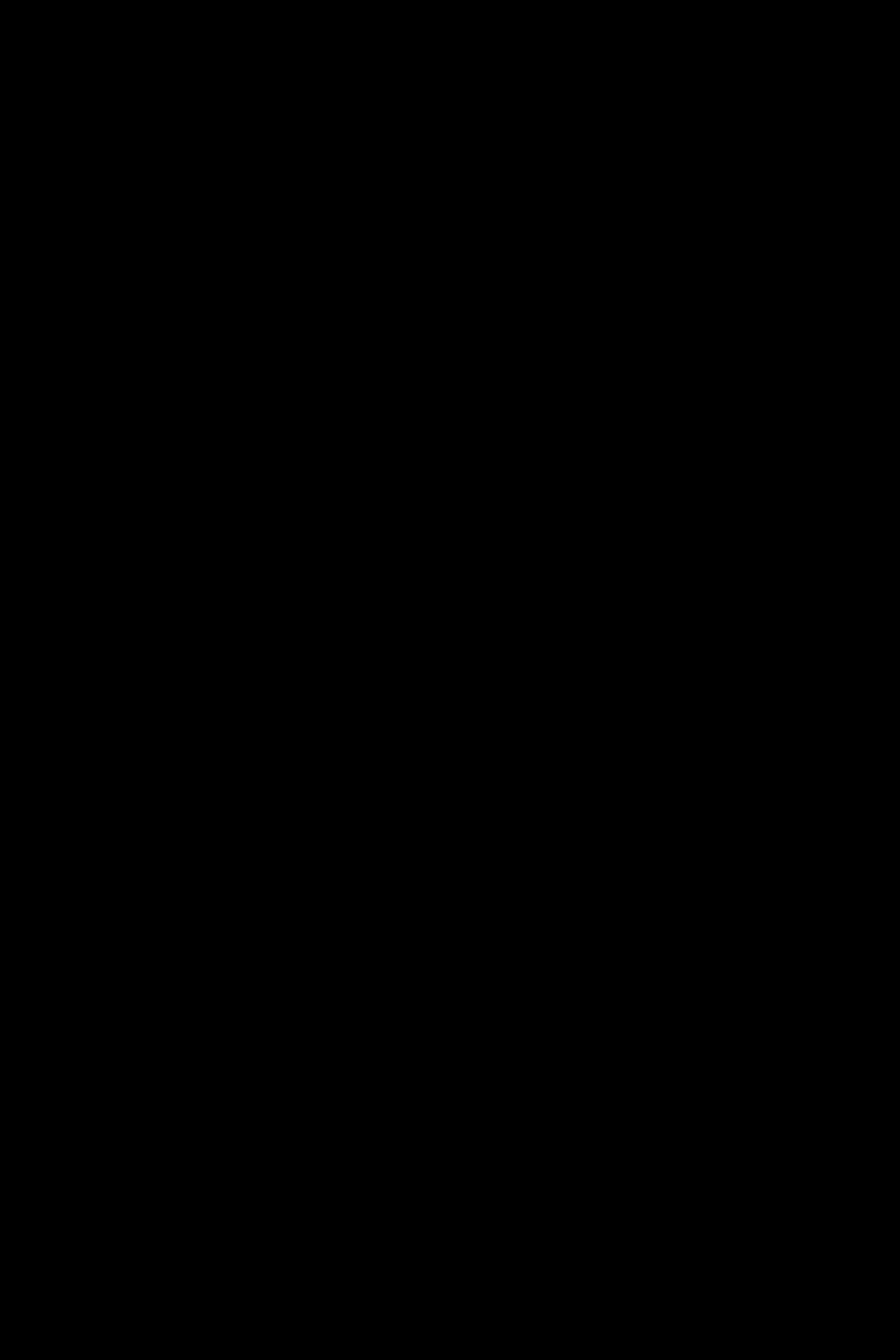
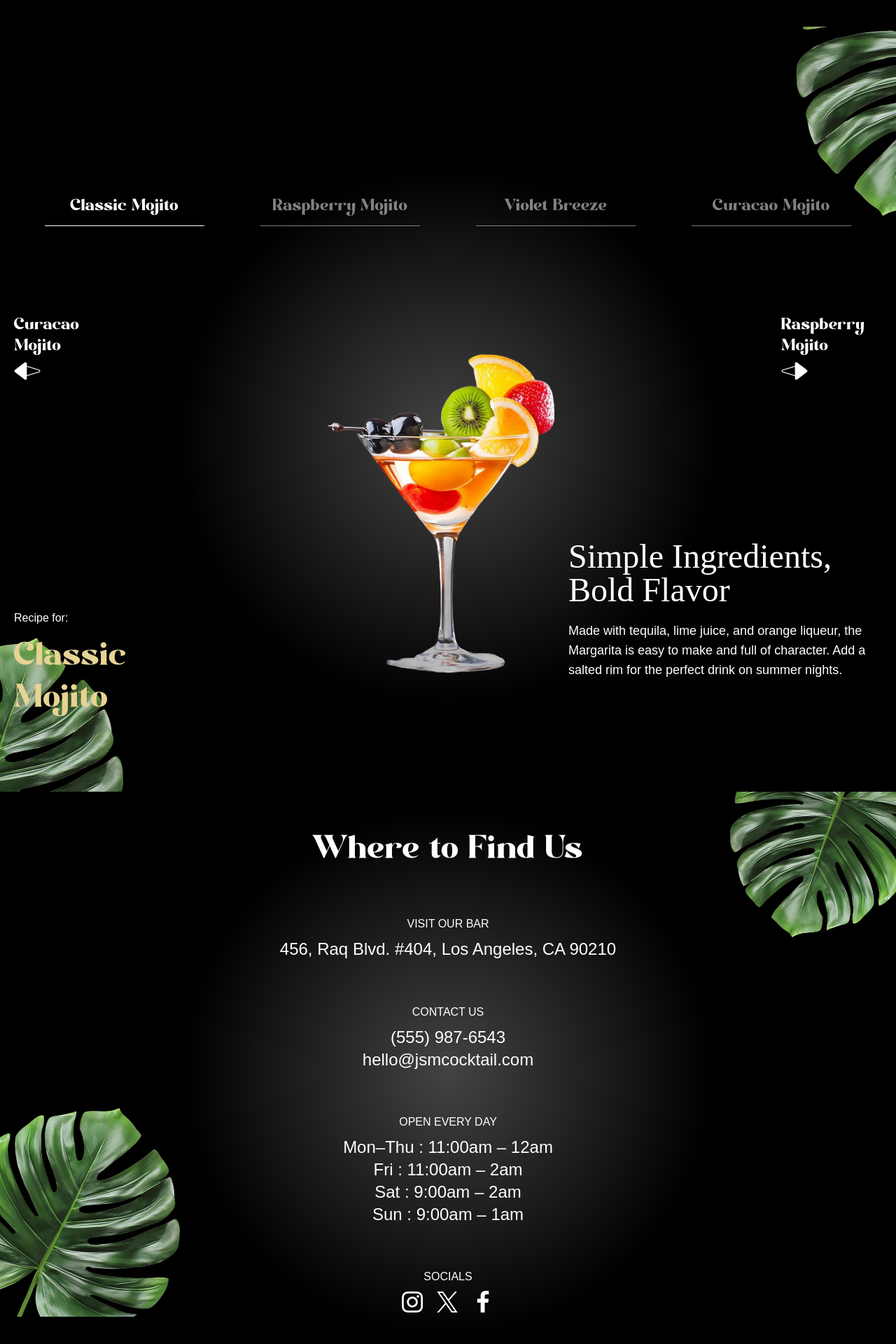
Before and after one commit to Viseking/Mazorita_clone, a Next.js app: page / in a window 1280 px wide. Shown: the part 3974-5894 px from the top of the page at 70% size. Before the commit the page ends 4012 px from the top, so only its background shows below. Built offline with nearby package versions, Linux system fonts and the light colour scheme; a web font is replaced by a local one.

Commit message:
menu section is created

```diff
--- /dev/null
+++ b/app/components/Menu.tsx
@@ -0,0 +1,99 @@
+'use client';
+
+import { useRef, useState } from 'react'
+import { useGSAP } from '@gsap/react'
+import gsap from 'gsap';
+import { allCocktails } from '../context/List';
+
+const Menu = () => {
+ const contentRef = useRef<HTMLDivElement>(null);
+ const [currentIndex, setCurrentIndex] = useState(0);
+
+ useGSAP(() => {
+	gsap.fromTo('#title', { opacity: 0 }, { opacity: 1, duration: 1 });
+	gsap.fromTo('.cocktail img', { opacity: 0, xPercent: -100 }, {
+	 xPercent: 0, opacity: 1, duration: 1, ease: 'power1.inOut'
+	})
+	gsap.fromTo('.details h2', { yPercent: 100, opacity: 0 }, {
+	 yPercent: 0, opacity: 100, ease: 'power1.inOut'
+	})
+	gsap.fromTo('.details p', { yPercent: 100, opacity: 0 }, {
+	 yPercent: 0, opacity: 100, ease: 'power1.inOut'
+	})
+ }, [currentIndex]);
+
+ const totalCocktails = allCocktails.length;
+
+ const goToSlide = (index: number) => {
+	const newIndex = (index + totalCocktails) % totalCocktails;
+
+	setCurrentIndex(newIndex);
+ }
+
+ const getCocktailAt = (indexOffset: number) => {
+	return allCocktails[(currentIndex + indexOffset + totalCocktails) % totalCocktails]
+ }
+
+ const currentCocktail = getCocktailAt(0);
+ const prevCocktail = getCocktailAt(-1);
+ const nextCocktail = getCocktailAt(1);
+
+ return (
+	<section id="menu" aria-labelledby="menu-heading">
+	 <img src="/images/slider-left-leaf.png" alt="left-leaf" id="m-left-leaf" />
+	 <img src="/images/slider-right-leaf.png" alt="right-leaf" id="m-right-leaf" />
+
+	 <h2 id="menu-heading" className="sr-only">
+		Cocktail Menu
+	 </h2>
+
+	 <nav className="cocktail-tabs" aria-label="Cocktail Navigation">
+		{allCocktails.map((cocktail, index) => {
+		 const isActive = index === currentIndex;
+
+		 return (
+			<button key={cocktail.id} className={`
+				${isActive
+				 ? 'text-white border-white'
+				 : 'text-white/50 border-white/50'}
+			 `}	onClick={() => goToSlide(index)}
+			>
+			 {cocktail.name}
+			</button>
+		 )
+		})}
+	 </nav>
+
+	 <div className="content">
+		<div className="arrows">
+		 <button className="text-left" onClick={() => goToSlide(currentIndex - 1)}>
+			<span>{prevCocktail.name}</span>
+			<img src="/images/right-arrow.png" alt="right-arrow" aria-hidden="true" />
+		 </button>
+
+		 <button className="text-left" onClick={() => goToSlide(currentIndex + 1)}>
+			<span>{nextCocktail.name}</span>
+			<img src="/images/left-arrow.png" alt="left-arrow" aria-hidden="true" />
+		 </button>
+		</div>
+
+		<div className="cocktail">
+		 <img src={currentCocktail.image} className="object-contain"/>
+		</div>
+
+		<div className="recipe">
+		 <div ref={contentRef} className="info">
+			<p>Recipe for:</p>
+			<p id="title">{currentCocktail.name}</p>
+		 </div>
+
+		 <div className="details">
+			<h2>{currentCocktail.title}</h2>
+			<p>{currentCocktail.description}</p>
+		 </div>
+		</div>
+	 </div>
+	</section>
+ )
+}
+export default Menu
--- /dev/null
+++ b/app/components/contact.tsx
@@ -0,0 +1,84 @@
+'use client';
+
+import { useGSAP } from '@gsap/react'
+import { SplitText} from 'gsap/all';
+import gsap from 'gsap';
+import { openingHours, socials } from '../context/List';
+
+const Contact = () => {
+ 	useGSAP(() => {
+		const titleSplit = SplitText.create('#contact h2', { type: 'words' });
+
+		const timeline = gsap.timeline({
+		 scrollTrigger: {
+			trigger: '#contact',
+			start: 'top center',
+		 },
+		 ease: "power1.inOut"
+		})
+
+	 timeline
+		.from(titleSplit.words, {
+		 opacity: 0, yPercent: 100, stagger: 0.02
+	 })
+		.from('#contact h3, #contact p', {
+			opacity: 0, yPercent: 100, stagger: 0.02
+	 })
+		.to('#f-right-leaf', {
+		 y: '-50', duration: 1, ease: 'power1.inOut'
+	 }).to('#f-left-leaf', {
+		 y: '-50', duration: 1, ease: 'power1.inOut'
+	 }, '<')
+	})
+
+ return (
+	<footer id="contact">
+	 <img src="images/footer-right-leaf.png" alt="leaf-right" id="f-right-leaf" />
+	 <img src="images/footer-left-leaf.png" alt="leaf-left" id="f-left-leaf" />
+
+	 <div className="content">
+		<h2>Where to Find Us</h2>
+
+		<div>
+		 <h3>Visit Our Bar</h3>
+		 <p>456, Raq Blvd. #404, Los Angeles, CA 90210</p>
+		</div>
+
+		<div>
+		 <h3>Contact Us</h3>
+		 <p>(555) 987-6543</p>
+		 <p>hello@jsmcocktail.com</p>
+		</div>
+
+		<div>
+		 <h3>Open Every Day</h3>
+		 {openingHours.map((time) => (
+			<p key={time.day}>
+			 {time.day} : {time.time}
+			</p>
+		 ))}
+		</div>
+
+		<div>
+		 <h3>Socials</h3>
+
+		 <div className="flex-center gap-5">
+			{socials.map((social) => (
+			 <a
+			 	key={social.name}
+				href={social.url}
+				target="_blank"
+				rel="noopener noreferrer"
+				aria-label={social.name}
+			 >
+				<img src={social.icon} />
+			 </a>
+			))}
+		 </div>
+		</div>
+	 </div>
+	</footer>
+ )
+}
+
+export default Contact
--- a/app/page.tsx
+++ b/app/page.tsx
@@ -7,6 +7,8 @@
 import Cocktails from "./components/cocktails"
 import About from "./components/about"
 import Art from "./components/art"
+import Menu from "./components/Menu"
+import Contact from "./components/contact"
 
 gsap.registerPlugin(SplitText, ScrollTrigger)
 
@@ -21,6 +23,8 @@
     <Cocktails/>
     <About/>
     <Art/>
+    <Menu/>
+    <Contact/>
     </main>
   )
 }
```
